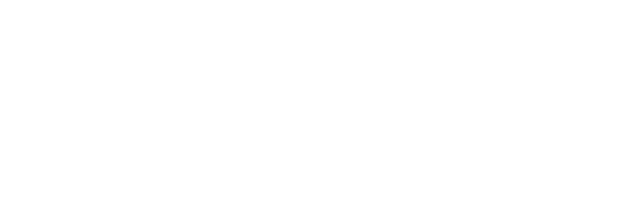
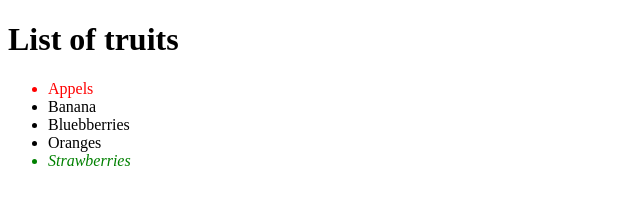
Before and after one commit to Oleksandr669/sk-training, a plain HTML site: page index.html in a window 1280 px wide. Shown: the whole page, without its empty margins (0-640 px from the left). Drawn offline with Linux system fonts and the light colour scheme.

Commit message:
HW_4_2-CSS

```diff
--- a/css/style.css
+++ b/css/style.css
@@ -0,0 +1,8 @@
+li:first-of-type{
+    color: red;
+}
+
+li:last-of-type{
+    color: green;
+    font-style: italic;
+}
--- a/index.html
+++ b/index.html
@@ -7,6 +7,13 @@
     <link rel="stylesheet" href="css/style.css">
 </head>
 <body>
-
+    <H1>List of truits</H1>
+    <ul>
+        <li>Appels</li>
+        <li>Banana</li>
+        <li>Bluebberries</li>
+        <li>Oranges</li>
+        <li>Strawberries</li>
+    </ul>
 </body>
 </html>
```
